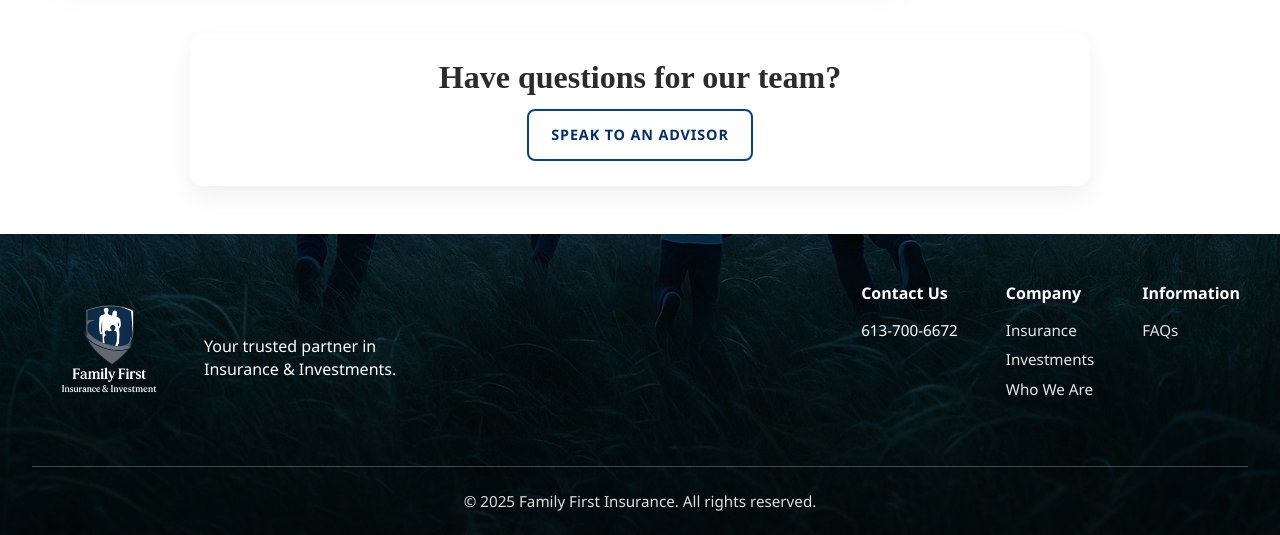
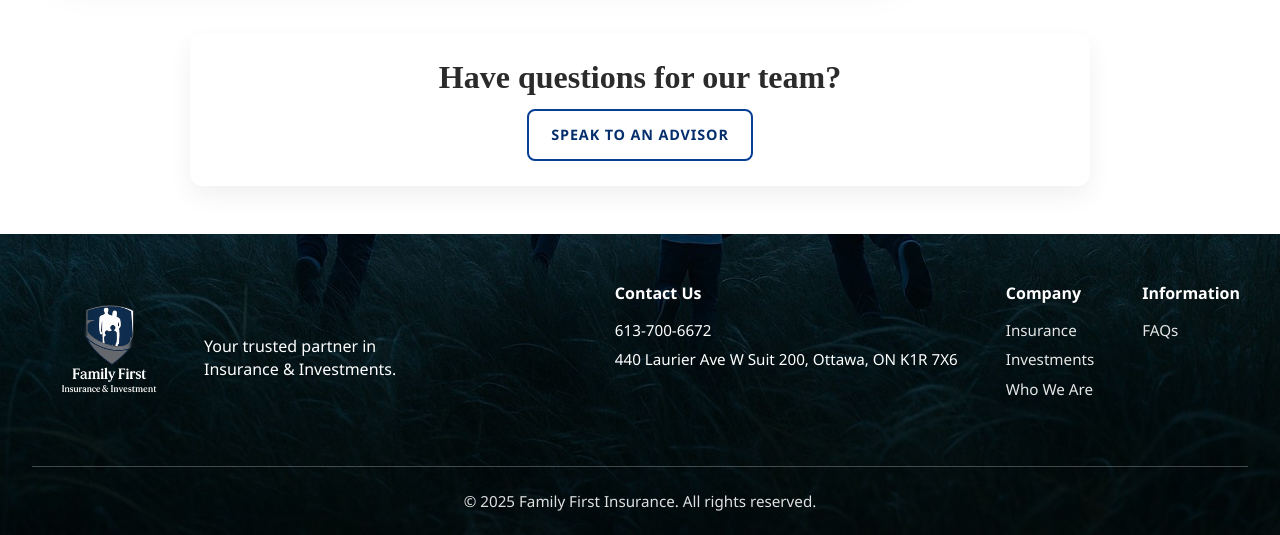
Before and after one commit to nasrAnthony/ffi-web-app, a Django app: page /about-us/ in a window 1280 px wide. Shown: the part 3453-3988 px from the top of the page. Run offline with Django 5.2, Linux system fonts and the light colour scheme.

Commit message:
Update to add address

```diff
--- a/ffi/app/templates/app/base_page.html
+++ b/ffi/app/templates/app/base_page.html
@@ -193,6 +193,7 @@
             <h4>Contact Us</h4>
             <ul>
               <li>613-700-6672</li>
+              <li>440 Laurier Ave W Suit 200, Ottawa, ON K1R 7X6</li>
             </ul>
           </div>
           <div class="footer-col">
```
